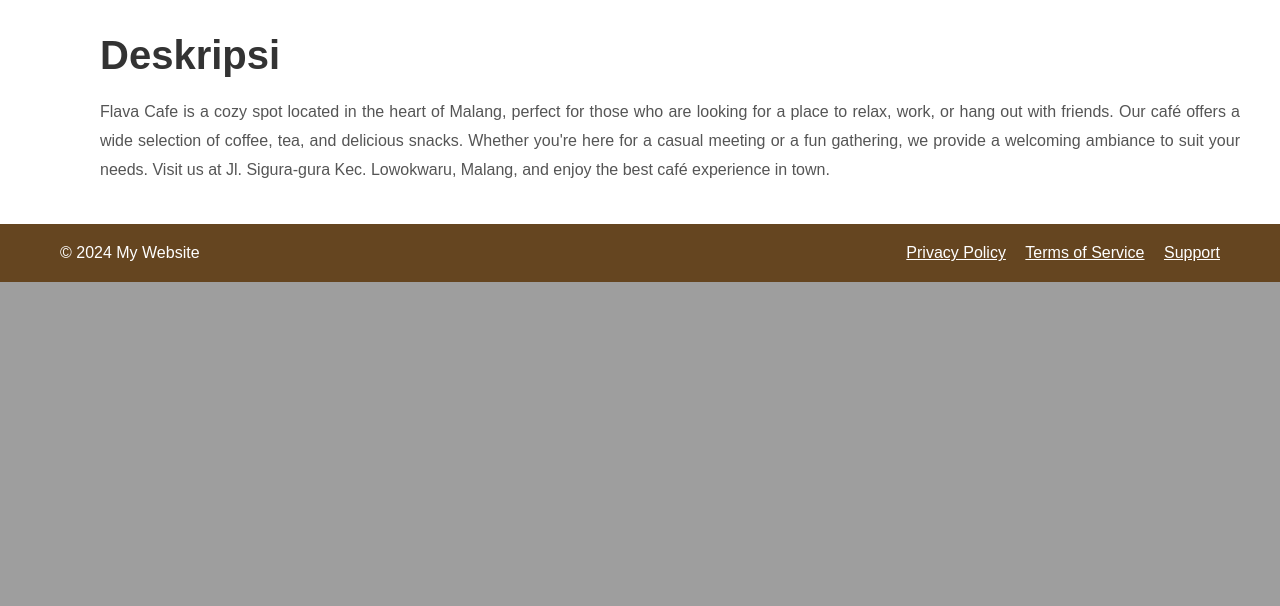
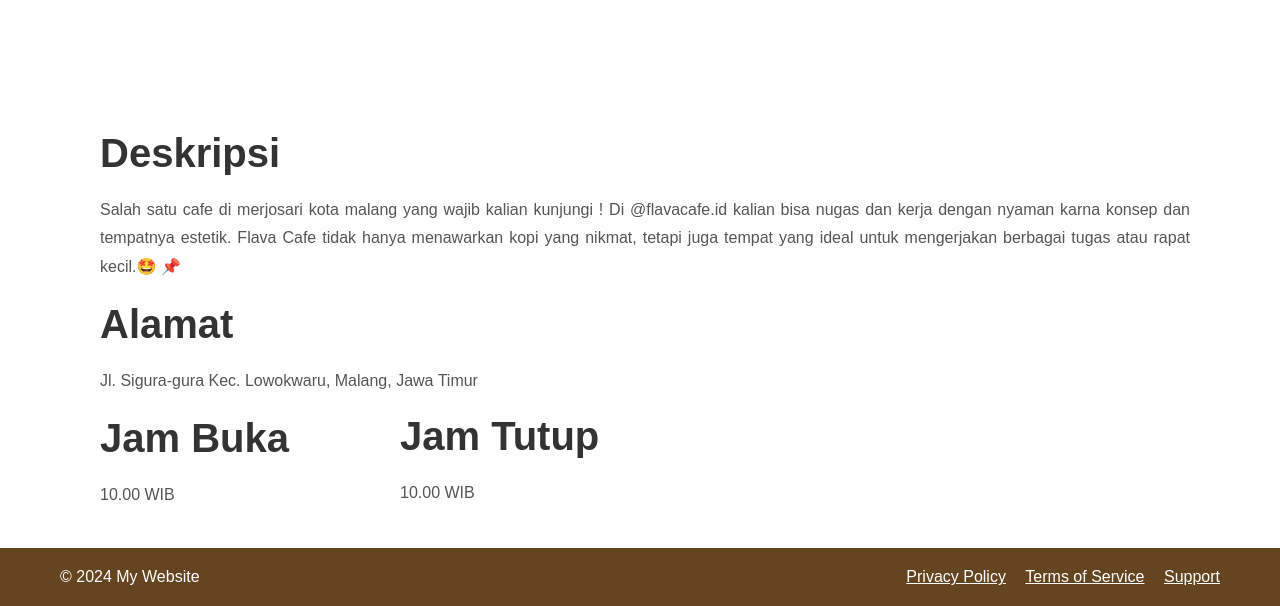
Before and after one commit to jyuanwibawa/warung_kopi, a PHP site: page /detailcafe.html in a window 1280 px wide. Shown: the part 925-1531 px from the top of the page. Before the commit the page ends 1207 px from the top, so only its background shows below. Run offline with PHP 8.4, Linux system fonts and the light colour scheme.

Commit message:
sek gung

```diff
--- a/css/detailcafe.css
+++ b/css/detailcafe.css
@@ -228,7 +168,7 @@
 }
 
 .description-content {
-    max-width: 109  0px;
+    max-width: 1090px;
     margin-left: 60px;
 }
 
--- a/detailcafe.html
+++ b/detailcafe.html
@@ -49,23 +49,22 @@
         <button class="carousel-control prev" onclick="moveSlide(-1)">&#10094;</button>
         <button class="carousel-control next" onclick="moveSlide(1)">&#10095;</button>
     </div>
-
-    <!-- Description Section -->
     <section class="description">
         <div class="description-content">
             <h3>Deskripsi</h3>
             <p>
-                Flava Cafe is a cozy spot located in the heart of Malang, perfect for those who are looking for a place
-                to relax, work, or hang out with friends. Our café offers a wide selection of coffee, tea, and delicious
-                snacks.
-                Whether you're here for a casual meeting or a fun gathering, we provide a welcoming ambiance to suit
-                your needs. Visit us at Jl. Sigura-gura Kec. Lowokwaru, Malang, and enjoy the best café experience in
-                town.
+                Salah satu cafe di merjosari kota malang yang wajib kalian kunjungi ! Di @flavacafe.id kalian bisa nugas dan kerja dengan nyaman karna konsep dan tempatnya estetik. Flava Cafe tidak hanya menawarkan kopi yang nikmat, tetapi juga tempat yang ideal untuk mengerjakan berbagai tugas atau rapat kecil.🤩 📌
             </p>
+            <h3>Alamat</h3>
+            <p>Jl. Sigura-gura Kec. Lowokwaru, Malang, Jawa Timur</p>
+
+            <h3>Jam Buka</h3>
+            <p>10.00 WIB</p>
+
+            <h3 style="margin-top: -115px; margin-left: 300px;">Jam Tutup</h3>
+            <p style="margin-left: 300px;">10.00 WIB</p>
         </div>
     </section>
-
-    <!-- Footer -->
     <footer class="footer">
         <div class="footer-container">
             <div class="footer-left">
@@ -80,10 +79,8 @@
             </div>
         </div>
     </footer>
-
     <script>
         let currentIndex = 0;
-
         function moveSlide(direction) {
             const items = document.querySelectorAll('.carousel-item');
             const totalItems = items.length;
```
Also changed, not shown: other parts of css/detailcafe.css (+2 -62 lines).
